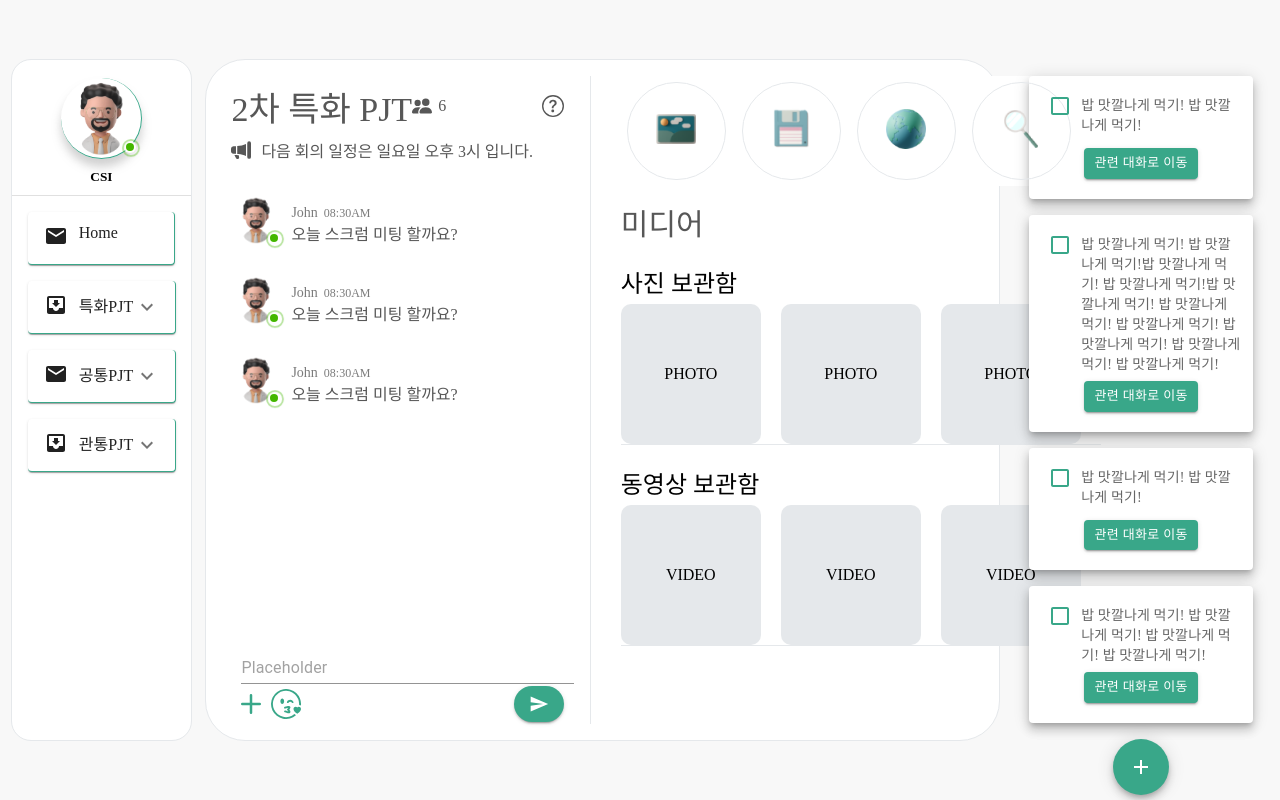
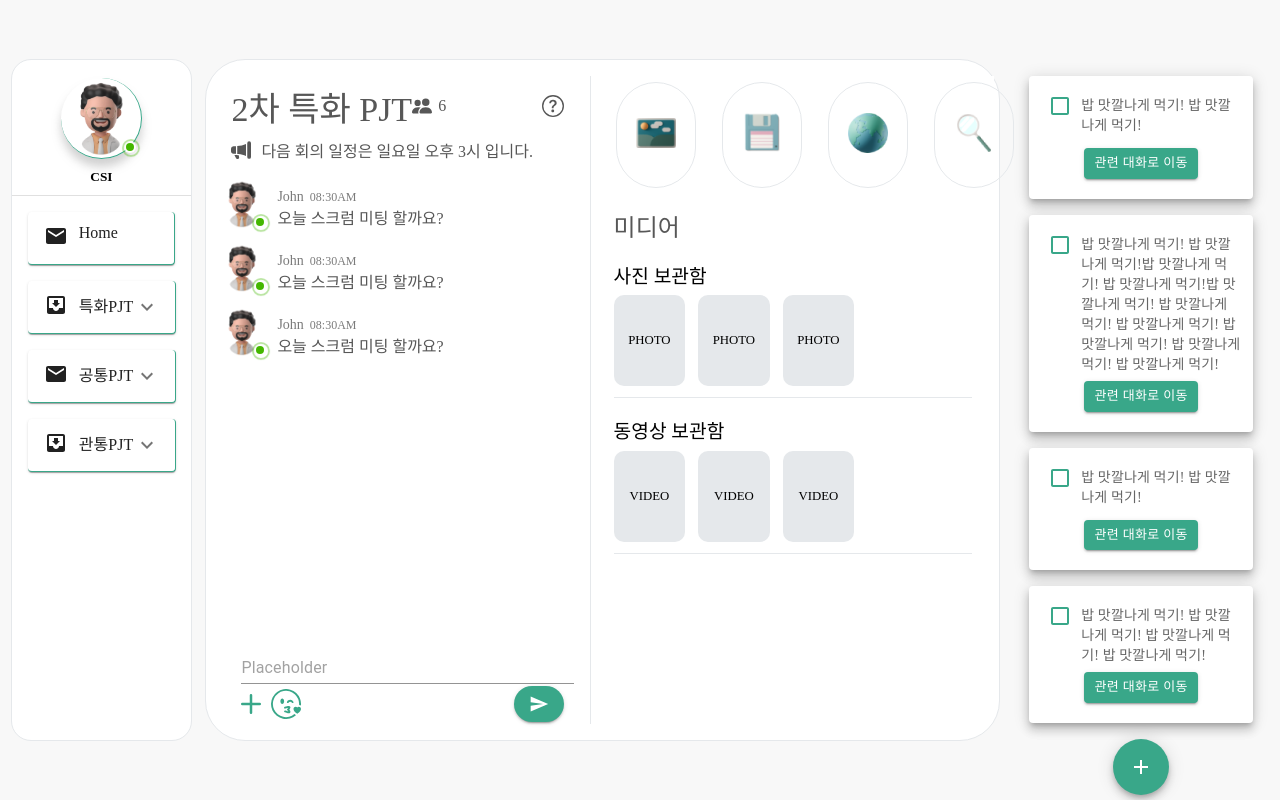
Before and after one commit to yty455/Chat-Shire, a React (Create React App) app in the folder frontend/: page /message in a window 1280 px wide. Built offline with nearby package versions, Linux system fonts and the light colour scheme; a web font is replaced by a local one.

Commit message:
fix: 메시지 페이지 레이아웃 맞추기

```diff
--- a/frontend/src/components/message/LinkOGItem.module.css
+++ b/frontend/src/components/message/LinkOGItem.module.css
@@ -10,7 +10,7 @@
 }
 
 .BookMarkDesc {
-  width: 400px;
+  width: 300px;
   color: #666666;
   text-overflow: ellipsis;
   overflow: hidden;
--- a/frontend/src/components/message/LinkOGItem.tsx
+++ b/frontend/src/components/message/LinkOGItem.tsx
@@ -24,8 +24,8 @@ export default function LinkOGItem() {
   })
 
   return (
-    <Card sx={{ borderRadius: 2, marginTop: 2}}>
-      <CardActionArea sx={{ display: "flex", flexDirection: "column", justifyContent: "flex-start", alignItems: "flex-start", width: 460, height: 100, borderRadius: 2, padding: 2 }}>
+    <Card sx={{ boxShadow: "none", borderRadius: 2, marginTop: 2}}>
+      <CardActionArea sx={{ display: "flex", flexDirection: "column", justifyContent: "flex-start", alignItems: "flex-start", width: "100%", height: 100, borderRadius: 2, border: "1px solid #E5E8EB", boxShadow: "none", padding: 2 }}>
         <span className={styles.BookMarkTitle}>{title}</span>
         <span className={styles.BookMarkDesc}>{desc}</span>
         <div className={styles.BookMarkLink}>
--- a/frontend/src/components/message/Message.module.css
+++ b/frontend/src/components/message/Message.module.css
@@ -58,6 +58,7 @@
 }
 
 .messageLeftBody {
+  margin-left: -14px;
   height: 672px;
   /* border: 1px solid purple; */
 }
@@ -109,7 +110,7 @@
   display: flex;
   flex-direction: column;
   align-items: center;
-  width: 520px;
+  width: 30vw;
   /* border: 1px solid red; */
 }
 
@@ -117,19 +118,7 @@
   display: flex;
   justify-content: space-around;
   align-items: center;
-  width: 540px;
-  height: 120px;
-  /* border: 1px solid blue; */
+  width: 100%;
+  height: 20vh;
+  padding-left: 10%;
 }
-
-.messageRightTabItem {
-  display: flex;
-  justify-content: center;
-  align-items: center;
-  width: 100px;
-  height: 100px;
-  border-radius: 100px;
-  border: 1px solid #E5E8EB;
-  background-color: #ffffff;
-  object-fit: contain;
-}
--- a/frontend/src/components/message/Message.tsx
+++ b/frontend/src/components/message/Message.tsx
@@ -66,26 +66,26 @@ function Message() {
       </div>
       <div className={styles.messageRight}>
         <div className={styles.messageRightTabContainer}>
-          <BottomNavigation sx={{ display: "flex", justifyContent: "space-between", width: 460, height: 110 }} value={value} onChange={handleChange}>
+          <BottomNavigation sx={{ display: "flex", justifyContent: "space-between", width: "100%", height: "100%" }} value={value} onChange={handleChange}>
             <BottomNavigationAction
               value="photos"
-              icon={<div style={{ display: "flex", justifyContent: "center", alignItems: "center", width: "70px", height: "40px" }}><img style={{ marginBottom: "4px", width: "40px" }} src={photoImg} alt="" /></div>}
-              style={{ color:"#39A789", margin: "6px 10px 6px 6px", padding: "0px", borderRadius: "100px", border: "1px solid #E5E8EB" }}
+              icon={<img style={{ marginBottom: "4px", width: "40px" }} src={photoImg} alt="" />}
+              style={{ color:"#39A789", margin: "6px 20px 6px 6px", padding: "0px", borderRadius: "100px", border: "1px solid #E5E8EB" }}
             />
             <BottomNavigationAction
               value="files"
-              icon={<div style={{ display: "flex", justifyContent: "center", alignItems: "center", height: "70px" }}><img style={{ marginBottom: "4px", width: "40px" }} src={fileImage} alt="" /></div>}
-              style={{ color:"#39A789", margin: "6px 10px 6px 6px", padding: "0px", borderRadius: "100px", border: "1px solid #E5E8EB" }}
+              icon={<img style={{ marginBottom: "4px", width: "40px" }} src={fileImage} alt="" />}
+              style={{ color:"#39A789", margin: "6px 20px 6px 6px", padding: "0px", borderRadius: "100px", border: "1px solid #E5E8EB" }}
             />
             <BottomNavigationAction
               value="links"
-              icon={<div style={{ display: "flex", justifyContent: "center", alignItems: "center", height: "70px" }}><img style={{ marginBottom: "4px", width: "40px" }} src={linkImg} alt="" /></div>}
-              style={{ color:"#39A789", margin: "6px 10px 6px 6px", padding: "0px", borderRadius: "100px", border: "1px solid #E5E8EB" }}
+              icon={<img style={{ marginBottom: "4px", width: "40px" }} src={linkImg} alt="" />}
+              style={{ color:"#39A789", margin: "6px 20px 6px 6px", padding: "0px", borderRadius: "100px", border: "1px solid #E5E8EB" }}
             />
             <BottomNavigationAction
               value="search"
-              icon={<div style={{ display: "flex", justifyContent: "center", alignItems: "center", height: "70px" }}><img style={{ marginBottom: "4px", width: "34px" }} src={searchImg} alt="" /></div>}
-              style={{ color:"#39A789", margin: "6px 10px 6px 6px", padding: "0px", borderRadius: "100px", border: "1px solid #E5E8EB" }}
+              icon={<img style={{ marginBottom: "4px", width: "34px" }} src={searchImg} alt="" />}
+              style={{ color:"#39A789", margin: "6px 20px 6px 6px", padding: "0px", borderRadius: "100px", border: "1px solid #E5E8EB" }}
             />
           </BottomNavigation>
         </div>
--- a/frontend/src/components/message/MessageItem.module.css
+++ b/frontend/src/components/message/MessageItem.module.css
@@ -2,7 +2,8 @@
   display: flex;
   align-items: flex-end;
   width: 30vw;
-  height: 10vh;
+  height: 7vh;
+  margin-top: 8px;
   /* border: 1px solid purple; */
 }
 
--- a/frontend/src/components/message/MessageRightBody.module.css
+++ b/frontend/src/components/message/MessageRightBody.module.css
@@ -3,76 +3,7 @@
   flex-direction: column;
   align-items: flex-start;
   margin-top: 14px;
-  width: 480px;
+  width: 28vw;
   height: 700px;
   /* border: 1px solid blue; */
 }
-
-.MessageRightBodyTitle {
-  color: #575757;
-  font-size: 30px;
-  font-family: 'preBd';
-}
-
-.MessageRightMediaStorage {
-  display: flex;
-  flex-direction: column;
-  align-items: flex-start;
-  width: 480px;
-  height: 180px;
-  margin-top: 30px;
-  border-bottom: 1px solid #E5E8EB;
-}
-
-.MediaStorageTitle {
-  font-size: 24px;
-}
-
-.MediaContainer {
-  display: flex;
-  align-items: center;
-  width: 524px;
-  height: 140px;
-  /* border: 1px solid red; */
-}
-
-.photoThumbnail {
-  display: flex;
-  justify-content: center;
-  align-items: center;
-  width: 140px;
-  height: 140px;
-  margin: 10px 20px 0px 0px;
-  border-radius: 10px;
-  background-color: #E5E8EB;
-}
-
-.MessageFileStorage {
-  display: flex;
-  flex-wrap: wrap;
-  margin-top: 10px;
-}
-
-.fileThumbnail {
-  display: flex;
-  flex-direction: column;
-  justify-content: space-between;
-  align-items: flex-start;
-  width: 218px;
-  height: 120px;
-  margin: 20px 20px 0px 0px;
-  border-radius: 10px;
-  color: #575757;
-  border: 1px solid #E5E8EB;;
-  background-color: #ffffff;
-}
-
-.fileThumbnailHeader {
-  display: flex;
-  align-items: center;
-  font-size: 20px;
-}
-
-.fileName {
-  margin-left: 4px;
-}
--- a/frontend/src/components/message/RightFileTab.module.css
+++ b/frontend/src/components/message/RightFileTab.module.css
@@ -4,26 +4,28 @@
   align-items: flex-start;
   margin-top: 14px;
   padding-left: 20px;
-  width: 480px;
+  width: 28vw;
   height: 700px;
   /* border: 1px solid blue; */
 }
 
 .MessageRightBodyTitle {
   color: #575757;
-  font-size: 30px;
+  font-size: 24px;
   font-family: 'preBd';
 }
 
 .MessageRightMediaStorage {
   display: flex;
   flex-direction: column;
+  justify-content: center;
   align-items: flex-start;
-  width: 480px;
-  height: 180px;
-  margin-top: 30px;
+  width: 100%;
+  height: 28%;
+  margin-top: 10px;
   border-bottom: 1px solid #E5E8EB;
 }
+
 
 .MediaStorageTitle {
   font-size: 24px;
@@ -32,25 +34,17 @@
 .MediaContainer {
   display: flex;
   align-items: center;
-  width: 524px;
-  height: 140px;
+  width: 100%;
+  height: 70%;
   /* border: 1px solid red; */
-}
-
-.photoThumbnail {
-  display: flex;
-  justify-content: center;
-  align-items: center;
-  width: 140px;
-  height: 140px;
-  margin: 10px 20px 0px 0px;
-  border-radius: 10px;
-  background-color: #E5E8EB;
 }
 
 .MessageFileStorage {
   display: flex;
   flex-wrap: wrap;
+  align-content: flex-start;
+  width: 100%;
+  height: 70%;
 }
 
 .fileThumbnail {
@@ -58,9 +52,9 @@
   flex-direction: column;
   justify-content: space-between;
   align-items: flex-start;
-  width: 218px;
-  height: 120px;
-  margin: 20px 20px 0px 0px;
+  width: 44%;
+  height: 30%;
+  margin: 4% 4% 0% 0%;
   border-radius: 10px;
   color: #575757;
   border: 1px solid #E5E8EB;;
--- a/frontend/src/components/message/RightLinkTab.module.css
+++ b/frontend/src/components/message/RightLinkTab.module.css
@@ -4,26 +4,17 @@
   align-items: flex-start;
   margin-top: 14px;
   padding-left: 20px;
-  width: 480px;
+  width: 28vw;
   height: 700px;
   /* border: 1px solid blue; */
 }
 
 .MessageRightBodyTitle {
   color: #575757;
-  font-size: 30px;
+  font-size: 24px;
   font-family: 'preBd';
 }
 
-.MessageRightMediaStorage {
-  display: flex;
-  flex-direction: column;
-  align-items: flex-start;
-  width: 480px;
-  height: 180px;
-  margin-top: 30px;
-  border-bottom: 1px solid #E5E8EB;
-}
 
 .MediaStorageTitle {
   font-size: 24px;
@@ -32,9 +23,17 @@
 .MediaContainer {
   display: flex;
   align-items: center;
-  width: 524px;
-  height: 140px;
+  width: 100%;
+  height: 70%;
   /* border: 1px solid red; */
+}
+
+.MessageFileStorage {
+  display: flex;
+  flex-wrap: wrap;
+  align-content: flex-start;
+  width: 100%;
+  height: 70%;
 }
 
 .photoThumbnail {
@@ -79,5 +78,12 @@
 }
 
 .BookMarkContainer {
-  margin-top: 20px;
+  margin-top: 0px;
+  width: 100%;
+  height: 58vh;
+  overflow: scroll;
 }
+
+.BookMarkContainer::-webkit-scrollbar {
+  display: none;
+}
--- a/frontend/src/components/message/RightMediaTab.module.css
+++ b/frontend/src/components/message/RightMediaTab.module.css
@@ -4,36 +4,38 @@
   align-items: flex-start;
   margin-top: 14px;
   padding-left: 20px;
-  width: 480px;
+  width: 28vw;
   height: 700px;
   /* border: 1px solid blue; */
 }
 
 .MessageRightBodyTitle {
   color: #575757;
-  font-size: 30px;
+  font-size: 24px;
   font-family: 'preBd';
 }
 
 .MessageRightMediaStorage {
   display: flex;
   flex-direction: column;
+  justify-content: center;
   align-items: flex-start;
-  width: 480px;
-  height: 180px;
-  margin-top: 20px;
+  width: 100%;
+  height: 28%;
+  margin-top: 10px;
   border-bottom: 1px solid #E5E8EB;
 }
 
+
 .MediaStorageTitle {
-  font-size: 24px;
+  font-size: 120%;
 }
 
 .MediaContainer {
   display: flex;
   align-items: center;
-  width: 524px;
-  height: 140px;
+  width: 100%;
+  height: 70%
   /* border: 1px solid red; */
 }
 
@@ -41,11 +43,12 @@
   display: flex;
   justify-content: center;
   align-items: center;
-  width: 140px;
-  height: 140px;
-  margin: 10px 20px 0px 0px;
+  width: 20%;
+  height: 90%;
+  margin: 1vw 1vw 10px 0px;
   border-radius: 10px;
   background-color: #E5E8EB;
+  font-size: 80%;
 }
 
 .MessageFileStorage {
```
Also changed, not shown: frontend/src/components/message/RightSearchTab.module.css (+10 -57 lines).
